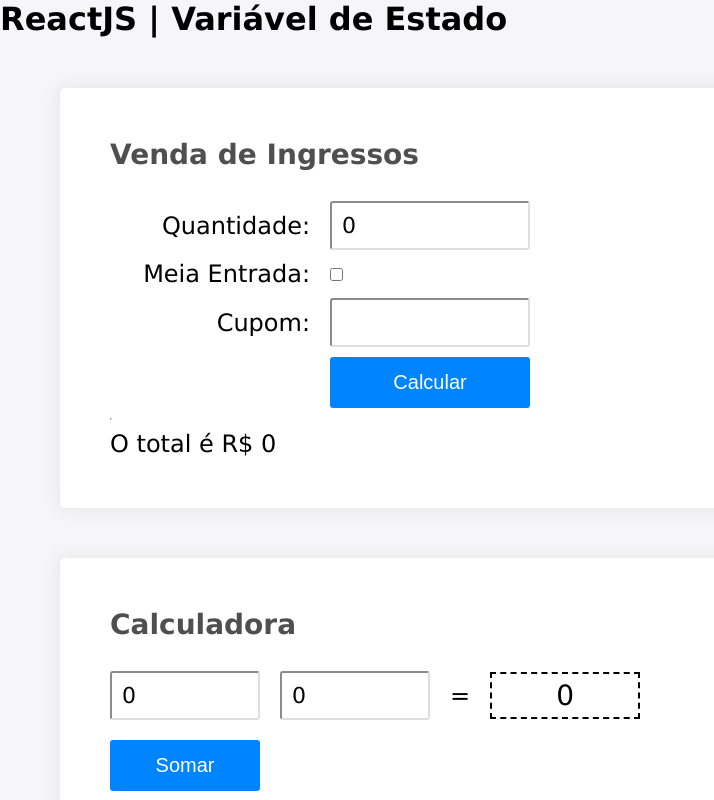
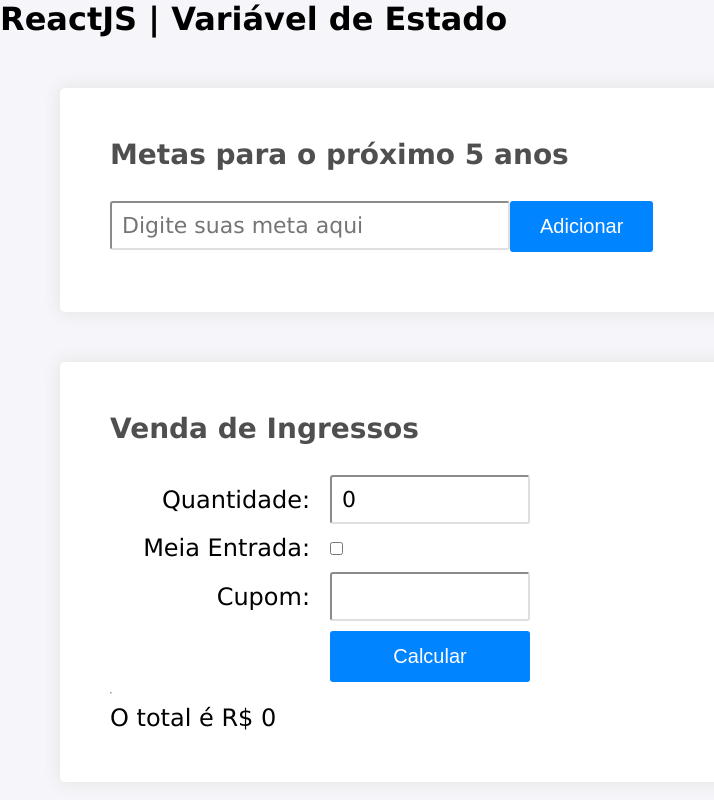
Before and after one commit to GuilhermePianoski/https---github.com-GuilhermePianoski-projeto1, a React (Create React App) app: page /variaveis in a window 1280 px wide. Shown: the top 800 px of the page, without its empty margins (0-714 px from the left). Built offline with nearby package versions, Linux system fonts and the light colour scheme.

Commit message:
atialização componente

```diff
--- /dev/null
+++ b/src/components/cabecalho/index.jsx
@@ -0,0 +1,13 @@
+import './index.scss';
+
+export default function Cabecalho() {
+
+
+    return(
+        <header className='comp-cabecalho'>
+             <h1 className='titulo'>
+                Estudos De ReactJS &nbso;
+             </h1>
+            </header>
+    )
+}
--- /dev/null
+++ b/src/components/cabecalho/index.scss
@@ -0,0 +1,9 @@
+.comp-cabecalho {
+    background-color: #fff;
+    padding: 30px 50px;
+
+    .titulo {
+        color: #606060;
+        font: 600 36px 'Verdana';
+    }
+}
--- a/src/index.scss
+++ b/src/index.scss
@@ -8,15 +8,7 @@
   background-color: #F6F5FA;
   min-height: 100vh;
 
-  .cabecalho {
-      background-color: #fff;
-      padding: 30px 50px;
 
-      .h1 {
-          color: #606060;
-          font: 600 36px 'Verdana';
-      }
-  }
   .secao {
     background-color: #fff;
     padding: 50px;
--- a/src/pages/inicio/index.jsx
+++ b/src/pages/inicio/index.jsx
@@ -1,15 +1,11 @@
+import Cabecalho from '../../components/cabecalho'
 import './index.scss'
 import { Link } from 'react-router-dom'
 
 export default function Inicio() {
     return(
         <div className='pagina-inicio pagina'>
-            <header className='cabecalho'>
-             <h1 className='titulo'>
-                Estudos De React
-                <i className='fa fa-heart'></i>
-             </h1>
-            </header>
+            < Cabecalho />
 
             <div className='secao'>
              <h1>
--- a/src/pages/inicio/index.scss
+++ b/src/pages/inicio/index.scss
@@ -2,15 +2,6 @@
     background-color: #F6F5FA;
     min-height: 100vh;
 
-    .cabecalho {
-        background-color: #fff;
-        padding: 30px 50px;
-
-        .h1 {
-            color: #606060;
-            font: 600 36px 'Verdana';
-        }
-    }
 
     .secao {
         background-color: #fff;
--- a/src/pages/variaveis/index.jsx
+++ b/src/pages/variaveis/index.jsx
@@ -1,5 +1,5 @@
 import './index.scss'
-import { useState } from 'react';
+import { useState, useEffect } from 'react';
 
 export default function Variavel() {
     const [Contador, setContador] = useState(0);
@@ -17,6 +17,9 @@ export default function Variavel() {
     const[meioIng, setMeioIng] = useState(0);
     const[cupom, setCupom] = useState('');
     const[totalIng, setTotalIng] = useState(0);
+
+    const[noveMeta, setNovaMeta] = useState('');
+    const[listaMetas, setListaMetas] = useState('');
 
 
     //let Contador = 0
@@ -56,11 +59,38 @@ export default function Variavel() {
         setTotalIng(tot);
       }
 
+      function adicionarMeta() {
+        //listaMetas.push(noveMeta);
+
+        if (noveMeta != '') {
+             setListaMetas([...listaMetas, noveMeta]);
+             setNovaMeta('');
+        }
+      }
+
+      function teclaApertada(e) {
+        alert(e.key);
+      }
+
     return(
         <div className='pagina-variaveis pagina'>
             <header className='cabecalho>'>
                 <h1>ReactJS | Variável de Estado</h1>
             </header>
+
+            <div className='secao metas'>
+               <h1>Metas para o próximo 5 anos</h1>
+
+               <div className='entrada'>
+                <input type='text' placeholder='Digite suas meta aqui' onKeyUp={teclaApertada} value={noveMeta} onChange={e => setNovaMeta(e.target.value)}/>
+                <button onClick={adicionarMeta}>Adicionar</button>
+               </div>
+
+               <ul>
+                   {listaMetas}
+               </ul>
+
+            </div>
 
             <div className='secao ingresso'>
                 <h1>Venda de Ingressos</h1>
--- a/src/pages/variaveis/index.scss
+++ b/src/pages/variaveis/index.scss
@@ -68,4 +68,10 @@
         }
     }
 
+    .metas {
+        .entrada {
+            margin: 10px 0px;
+        }
+    }
+
 }
```
